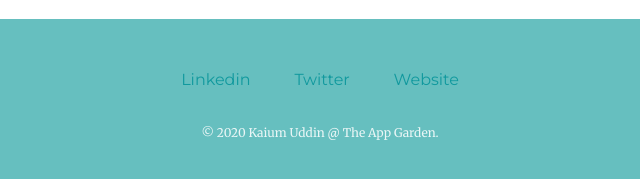
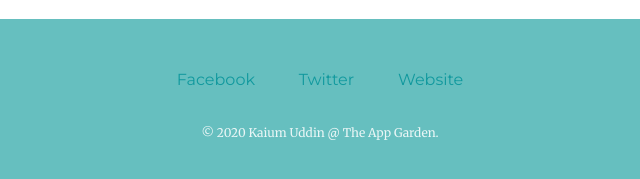
Before and after one commit to kaiumuddin/cv, a plain HTML site: page index.html in a window 1280 px wide. Shown: the part 2774-2953 px from the top of the page, 320-960 px from the left. Drawn offline with Linux system fonts and the light colour scheme.

Commit message:
Adding social media website link

```diff
--- a/index.html
+++ b/index.html
@@ -54,9 +54,9 @@
     </div>
 
     <div class="bottom-container">
-        <a href="https://www.linkedin.com" class="footer-link">Linkedin</a>
-        <a href="https://twitter.com" class="footer-link">Twitter</a>
-        <a href="https://www.appbrewery.com" class="footer-link">Website</a>
+        <a href="https://www.facebook.com/kaium2909/" class="footer-link">Facebook</a>
+        <a href="https://twitter.com/kaiumuddin5" class="footer-link">Twitter</a>
+        <a href="https://kaiumuddin.github.io/cv" class="footer-link">Website</a>
         <p class="copyright">&copy 2020 Kaium Uddin @ The App Garden.</p>
     </div>
 
```
